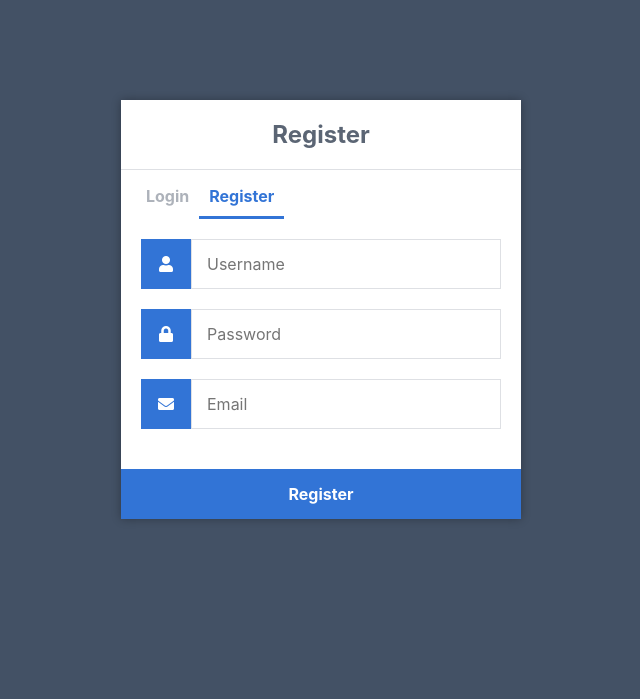
After one commit to Developer-DewPool/flasktutorialwithmysql, a Flask app: page /register in a window 1280 px wide. The commit adds this page. Shown: the top 699 px of the page, without its empty margins (319-959 px from the left). Run offline with Flask 2, Linux system fonts and the light colour scheme; some libraries are stand-ins or nearby versions.

Commit message:
register addded

```diff
--- a/app.py
+++ b/app.py
@@ -1,6 +1,7 @@
 from flask import *
 from flask_mysqldb import MySQL
 import MySQLdb
+import re
 
 
 app = Flask(__name__)
@@ -37,7 +38,7 @@ def login():
         if account:
             # Create session data, we can access this data in other routes
             session['loggedin'] = True
-            session['id'] = account['id']
+            # session['id'] = account['id']
             session['username'] = account['username']
             user = session['username']
             # Redirect to home page
@@ -72,6 +73,36 @@ def logout():
    return redirect(url_for('login'))
 
 
+# http://localhost:5000/register - this will be the registration page, we need to use both GET and POST requests
+@app.route('/register', methods=['GET', 'POST'])
+def register():
+    # Output message if something goes wrong...
+    msg = ''
+    # Check if "username", "password" and "email" POST requests exist (user submitted form)
+    if request.method == 'POST' and 'username' in request.form and 'password' in request.form and 'email' in request.form:
+        # Create variables for easy access
+        username = request.form['username']
+        passwrd = request.form['password']
+        email = request.form['email']
+        # Check if account exists using MySQL
+
+        cursor = mysql.connection.cursor(MySQLdb.cursors.DictCursor)
+        cursor.execute('SELECT * FROM MyDB.accounts WHERE username = %s AND email = %s', (username, email))
+        account = cursor.fetchone()
+        # If account exists show error and validation checks
+        if account:
+            msg = 'Account already exists!'
+        elif not re.match(r'[A-Za-z0-9]+', username):
+            msg = 'Username must contain only characters and numbers!'
+        else:
+            cursor.execute("INSERT INTO accounts(username, password, email) VALUES (%s, %s, %s)", (username, passwrd, email))
+            mysql.connection.commit()
+            msg = 'You have successfully registered!'
+
+
+    return render_template('register.html', msg=msg)
+
+
 ## normal POST Method
 @app.route('/dashboard', methods=['GET', 'POST'])
 def index():
@@ -85,7 +116,7 @@ def index():
         cur.close()
         return redirect(url_for('getindex'))
 
-    return render_template('index.html')
+    return render_template('index.html', name = session['username'])
 
 ## normal json response GET Method
 @app.route('/user', methods=['GET', 'POST'])
--- a/templates/index.html
+++ b/templates/index.html
@@ -38,7 +38,7 @@
             </li>
             <li><a href="/logout">Logout</a></li>
         {% else %}
-            <li><a href="/login">Login </a></li>
+            <li><a href="{{ url_for('login') }}">Login </a></li>
         {% endif %}
         <span class=""></span>
     </ul>
--- a/templates/login.html
+++ b/templates/login.html
@@ -12,7 +12,7 @@
 			<h1>Login</h1>
 			<div class="links">
 				<a href="{{ url_for('login') }}" class="active">Login</a>
-				<a href="#">Register</a>
+				<a href="{{ url_for('register') }}">Register</a>
 			</div>
 			<form action="" method="POST">
 				<label for="username">
--- /dev/null
+++ b/templates/register.html
@@ -0,0 +1,33 @@
+<html>
+	<head>
+		<meta charset="utf-8">
+		<title>Register</title>
+		<link rel="stylesheet" href="{{ url_for('static', filename='style.css') }}">
+		<link rel="stylesheet" href="https://use.fontawesome.com/releases/v5.7.1/css/all.css">
+	</head>
+	<body>
+		<div class="register">
+			<h1>Register</h1>
+			<div class="links">
+				<a href="{{ url_for('login') }}">Login</a>
+				<a href="{{ url_for('register') }}" class="active">Register</a>
+			</div>
+			<form action="" method="POST" autocomplete="off">
+				<label for="username">
+					<i class="fas fa-user"></i>
+				</label>
+				<input type="text" name="username" placeholder="Username" id="username" required>
+				<label for="password">
+					<i class="fas fa-lock"></i>
+				</label>
+				<input type="password" name="password" placeholder="Password" id="password" required>
+				<label for="email">
+					<i class="fas fa-envelope"></i>
+				</label>
+				<input type="email" name="email" placeholder="Email" id="email" required>
+				<div class="msg">{{ msg }}</div>
+				<input type="submit" value="Register">
+			</form>
+		</div>
+	</body>
+</html>
```
